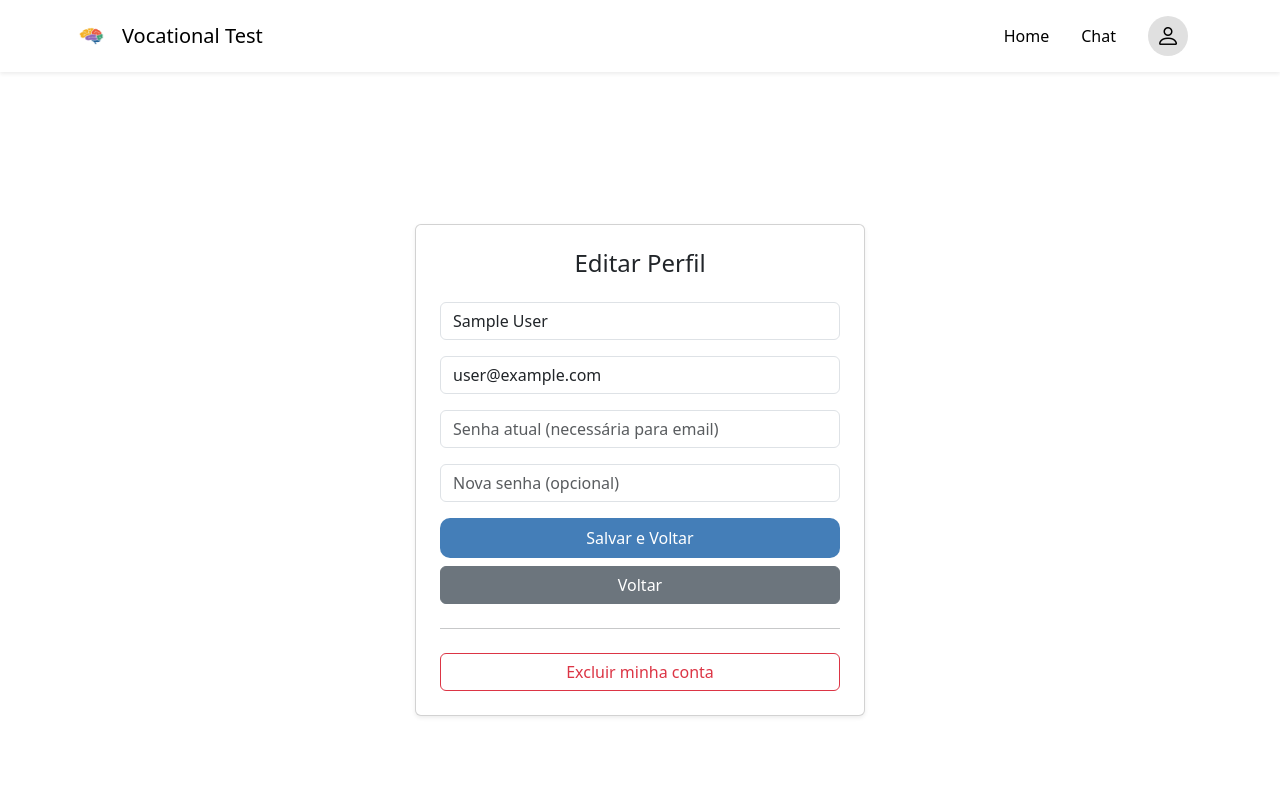
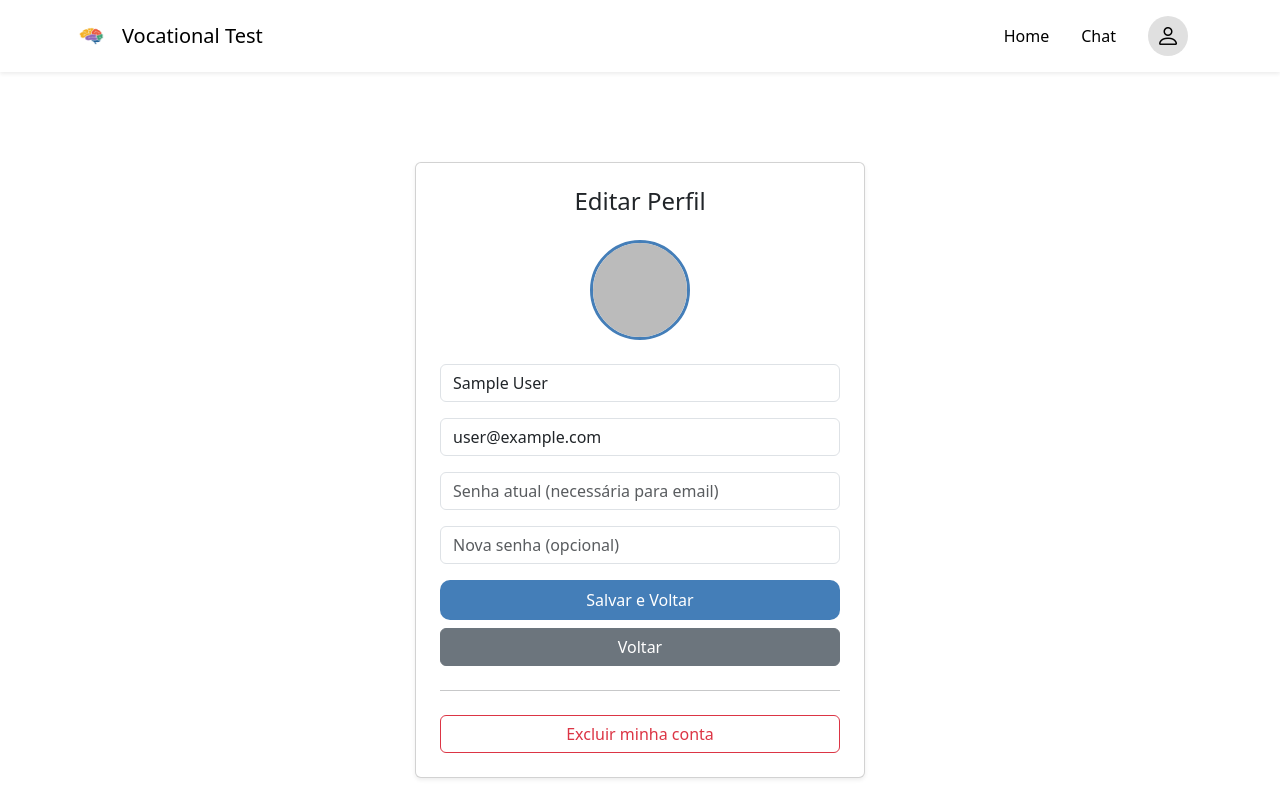
Before and after one commit to eduarda-guimaraes/Vocational-Test, a React (Vite) app in the folder frontend/: page /editar-perfil in a window 1280 px wide. Shown: the top 800 px of the page. Built offline with nearby package versions, Linux system fonts and the light colour scheme; no server answers; sample sign-in values are in the browser's storage.

Commit message:
Foto de perfil em todas as páginas do perfil

```diff
--- a/frontend/src/pages/EditarPerfil.jsx
+++ b/frontend/src/pages/EditarPerfil.jsx
@@ -110,6 +110,21 @@ export default function EditarPerfil() {
       <div className="card p-4 shadow-sm" style={{ maxWidth: '450px', width: '100%' }}>
         <h4 className="mb-4 text-center">Editar Perfil</h4>
 
+        {/* FOTO DE PERFIL */}
+        <div className="text-center mb-4">
+          <img
+            src={user?.photoURL || '/iconevazio.png'}
+            alt="Foto de perfil"
+            style={{
+              width: '100px',
+              height: '100px',
+              borderRadius: '50%',
+              objectFit: 'cover',
+              border: '3px solid #447eb8'
+            }}
+          />
+        </div>
+
         <form onSubmit={handleSalvar}>
           <div className="mb-3">
             <input
@@ -181,6 +196,7 @@ export default function EditarPerfil() {
           Excluir minha conta
         </button>
 
+        {/* Modal de exclusão */}
         {showModal && (
           <>
             <div className="modal-backdrop fade show"></div>
--- a/frontend/src/pages/perfil.jsx
+++ b/frontend/src/pages/perfil.jsx
@@ -8,11 +8,10 @@ import { useNavigate } from 'react-router-dom';
 import { doc, getDoc } from 'firebase/firestore';
 import { db } from '../services/firebase';
 
-
 function Perfil() {
   const [view, setView] = useState('perfil');
+  const [showLogoutPopup, setShowLogoutPopup] = useState(false);
 
-  // Estado com dados reais do usuário logado
   const [userData, setUserData] = useState({
     nome: '',
     email: '',
@@ -22,6 +21,8 @@ function Perfil() {
 
   const [editData, setEditData] = useState({ ...userData });
   const [historico, setHistorico] = useState([]);
+
+  const navigate = useNavigate();
 
   useEffect(() => {
     const fetchUserData = async () => {
@@ -34,7 +35,6 @@ function Perfil() {
 
           if (docSnap.exists()) {
             const dados = docSnap.data();
-
             const dadosUsuario = {
               nome: dados.nome,
               email: currentUser.email,
@@ -44,8 +44,6 @@ function Perfil() {
 
             setUserData(dadosUsuario);
             setEditData(dadosUsuario);
-        } else {
-          console.log('Documento não encontrado no Firestore');
           }
         } catch (error) {
           console.error('Erro ao buscar dados do Firestore:', error);
@@ -69,17 +67,14 @@ function Perfil() {
     setView('perfil');
   };
 
-  const navigate = useNavigate();
-
   const handleLogout = async () => {
     try {
       await signOut(auth);
-      navigate('/'); // Redireciona para a home após logout
+      navigate('/');
     } catch (error) {
       console.error('Erro ao sair:', error);
     }
   };
-
 
   const renderContent = () => {
     if (view === 'info') {
@@ -110,8 +105,7 @@ function Perfil() {
           </button>
         </div>
       );
-    }
-    else if (view === 'editar') {
+    } else if (view === 'editar') {
       return (
         <div className="card p-4 shadow-sm mx-auto" style={{ maxWidth: '500px' }}>
           <h5 className="card-title text-center">Editar Informações</h5>
@@ -184,12 +178,11 @@ function Perfil() {
         <button className="btn-perfil w-100 mb-3" onClick={() => setView('historico')}>
           Histórico de Testes
         </button>
-          <button className="btn btn-danger w-100" onClick={handleLogout}>
+        <button className="btn btn-danger w-100" onClick={() => setShowLogoutPopup(true)}>
           Sair
         </button>
       </div>
     );
-
   };
 
   return (
@@ -197,6 +190,31 @@ function Perfil() {
       <Header />
       <div style={{ marginTop: '90px' }} />
       <div className="container">{renderContent()}</div>
+
+      {/* Modal de confirmação */}
+      {showLogoutPopup && (
+        <div className="modal fade show d-block" tabIndex="-1" role="dialog" style={{ backgroundColor: 'rgba(0,0,0,0.5)' }}>
+          <div className="modal-dialog modal-dialog-centered" role="document">
+            <div className="modal-content">
+              <div className="modal-header">
+                <h5 className="modal-title">Sair da Conta</h5>
+                <button type="button" className="btn-close" onClick={() => setShowLogoutPopup(false)} />
+              </div>
+              <div className="modal-body">
+                <p>Tem certeza que deseja sair da sua conta?</p>
+              </div>
+              <div className="modal-footer">
+                <button type="button" className="btn btn-secondary" onClick={() => setShowLogoutPopup(false)}>
+                  Cancelar
+                </button>
+                <button type="button" className="btn btn-danger" onClick={handleLogout}>
+                  Sim, sair
+                </button>
+              </div>
+            </div>
+          </div>
+        </div>
+      )}
     </>
   );
 }
```
Lines whose indentation alone changed are shown as unchanged.
